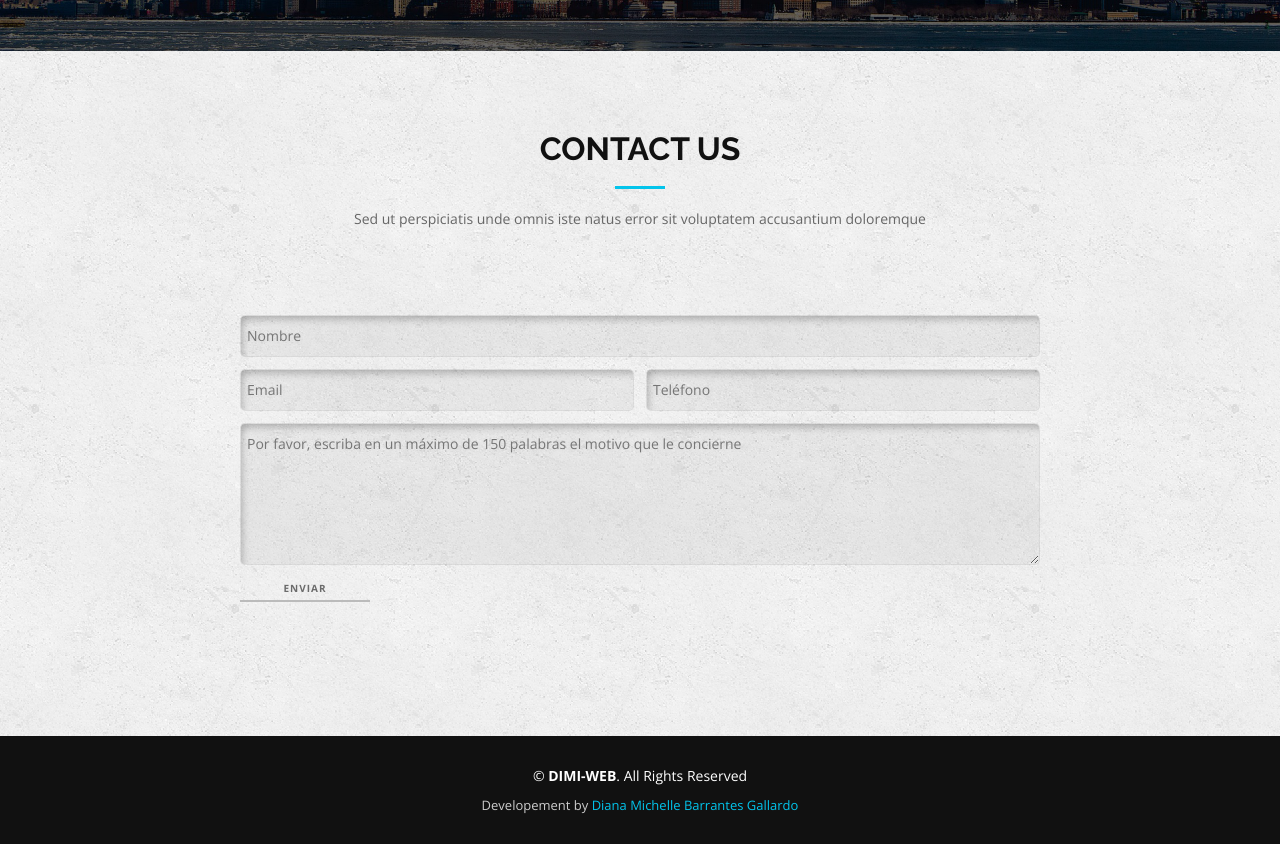
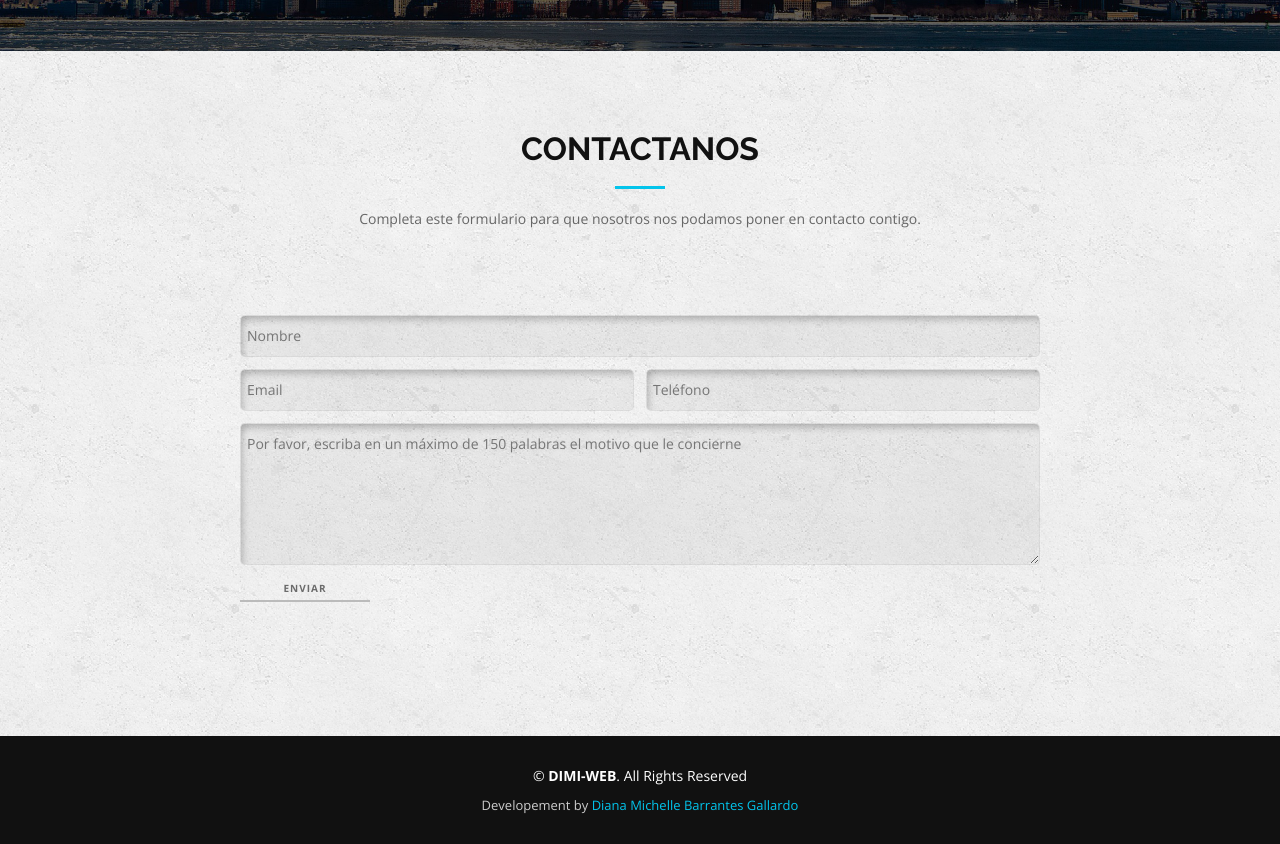
Before and after one commit to DIMIBAGA/DIMI-WEB, a plain HTML site: page index.html in a window 1280 px wide. Shown: the part 2360-3204 px from the top of the page. Drawn offline with nearby package versions, Linux system fonts and the light colour scheme.

Commit message:
Update index.html

```diff
--- a/index.html
+++ b/index.html
@@ -204,9 +204,9 @@
     <div class="container wow fadeInUp" >
       <div class="row">
         <div class="col-md-12">
-          <h3 class="section-title">Contact Us</h3>
+          <h3 class="section-title">CONTACTANOS</h3>
           <div class="section-title-divider"></div>
-          <p class="section-description">Sed ut perspiciatis unde omnis iste natus error sit voluptatem accusantium doloremque</p>
+          <p class="section-description">Completa este formulario para que nosotros nos podamos poner en contacto contigo.</p>
         </div>
     </div>
 
```
